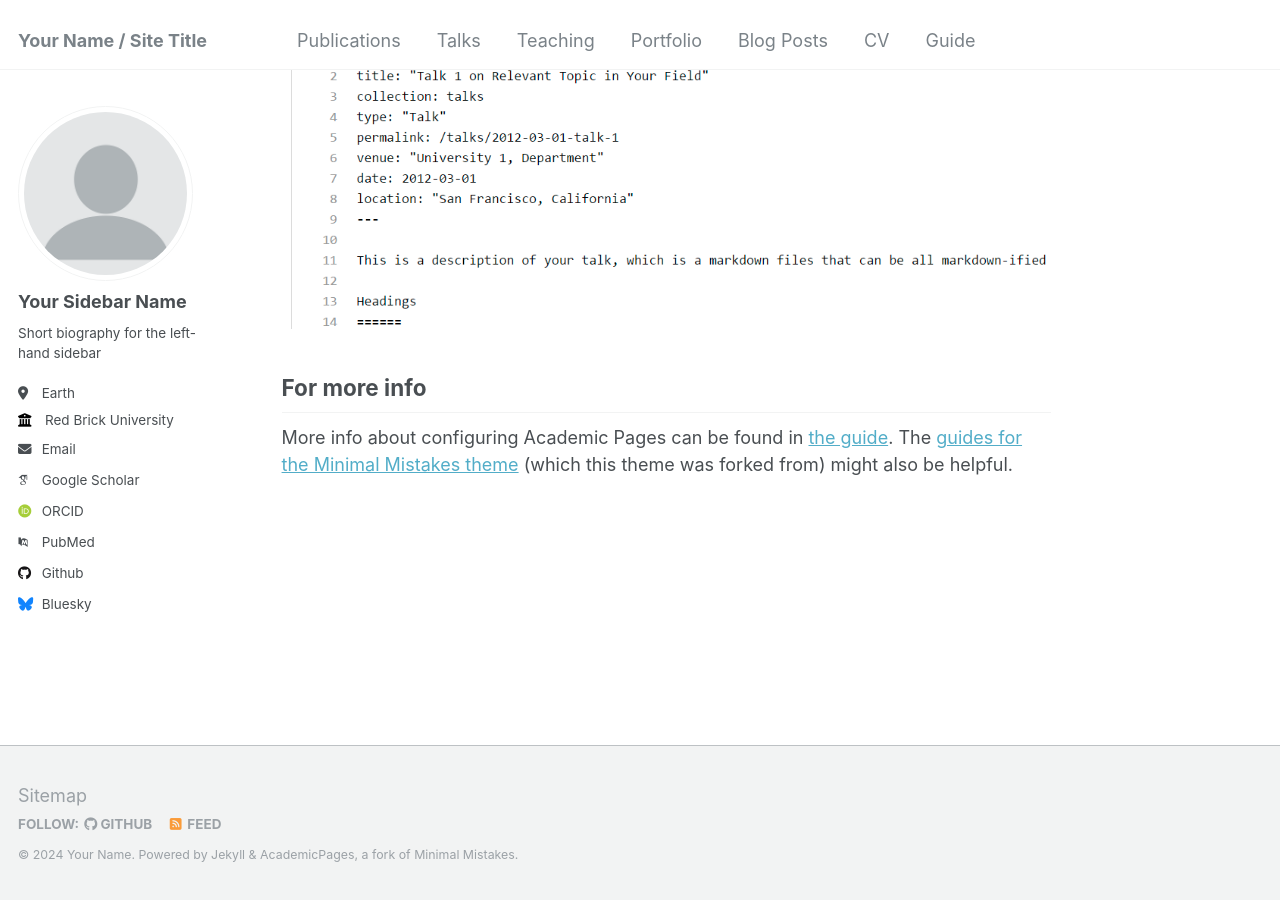
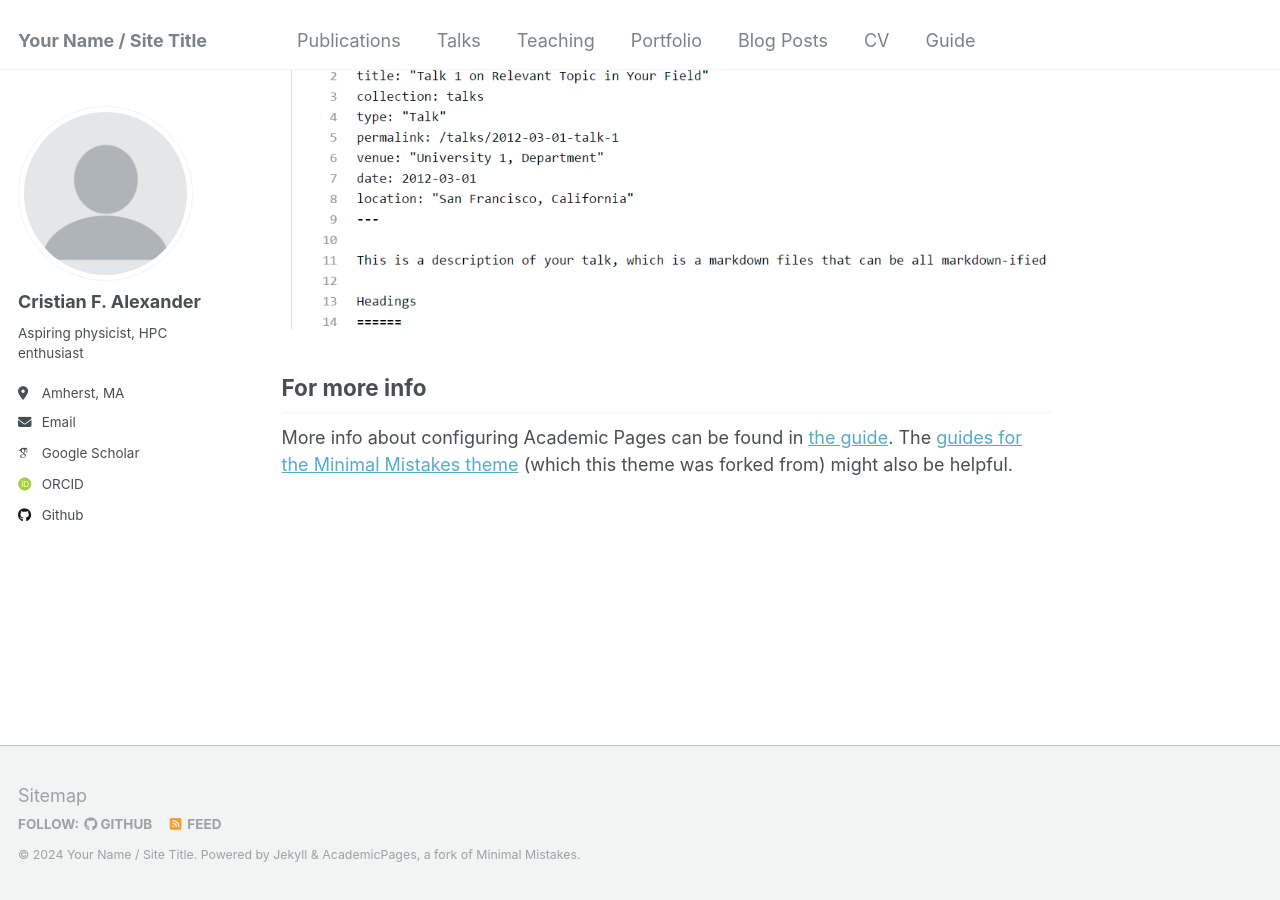
Before and after one commit to cfalexander/cfalexander.github.io, a Jekyll site: the page built from _pages/about.md, in a window 1280 px wide and 900 px high, scrolled down 2660 px. Built offline with Jekyll 4.4.1, drawn with Linux system fonts in a browser that asks for light colours; some web fonts are replaced.

Commit message:
Update _config.yml
Starter stuff. Nothing too big.

```diff
--- a/_config.yml
+++ b/_config.yml
@@ -10,8 +10,8 @@
 locale                   : "en-US"
 title                    : "Your Name / Site Title"
 title_separator          : "-"
-name                     : &name "Your Name"
-description              : &description "personal description"
+name                     : # &name "Cristian F. Alexander"
+description              : &description ""
 url                      : https://academicpages.github.io # the base hostname & protocol for your site e.g. "https://mmistakes.github.io"
 baseurl                  : "" # the subpath of your site, e.g. "/blog"
 repository               : "academicpages/academicpages.github.io"
@@ -22,33 +22,33 @@ repository               : "academicpages/academicpages.github.io"
 author:
   # Biographic information
   avatar           : "profile.png"
-  name             : "Your Sidebar Name"
-  pronouns         : # example: "she/her"
-  bio              : "Short biography for the left-hand sidebar"
-  location         : "Earth"
-  employer         : "Red Brick University"
+  name             : "Cristian F. Alexander"
+  pronouns         : #
+  bio              : "Aspiring physicist, HPC enthusiast"
+  location         : "Amherst, MA"
+  employer         : # "UMass Amherst"
   uri              : # URL
-  email            : "none@example.org"
+  email            : "cclewis@umass.edu"
 
   # Academic websites
   arxiv            : # URL - Update with the correct link to your profile
   googlescholar    : "https://scholar.google.com/citations?user=PS_CX0AAAAAJ"
   impactstory      : # URL
-  orcid            : "http://orcid.org/yourorcidurl"
+  orcid            : "http://orcid.org/0000-0002-9760-1456"
   semantic         : # URL
-  pubmed           : "https://www.ncbi.nlm.nih.gov/pubmed/?term=john+snow"
+  pubmed           : # "https://www.ncbi.nlm.nih.gov/pubmed/?term=john+snow"
   researchgate     : # URL
 
   # Repositories and software development
   bitbucket        : # Username - Update with your username on the site
   codepen          : # Username
   dribbble         : # Username
-  github           : "academicpages"
+  github           : "cfalexander"
   kaggle           : # Username
   stackoverflow    : # User number or user number and name (i.e., use "1" or "1/jeff-atwood")
 
   # Social media
-  bluesky          : "bsky.app" # Replace this with you Bluesky username
+  bluesky          : # "bsky.app" # Replace this with you Bluesky username
   facebook         : # Username
   flickr           : # Username
   foursquare       : # Username
@@ -75,8 +75,8 @@ author:
 
 # Publication Category - The following the list of publication categories and their headings
 publication_category:
-  books:
-    title: 'Books'
+  projects:
+    title: 'Projects'
   manuscripts:
     title: 'Journal Articles'
   conferences:
```
